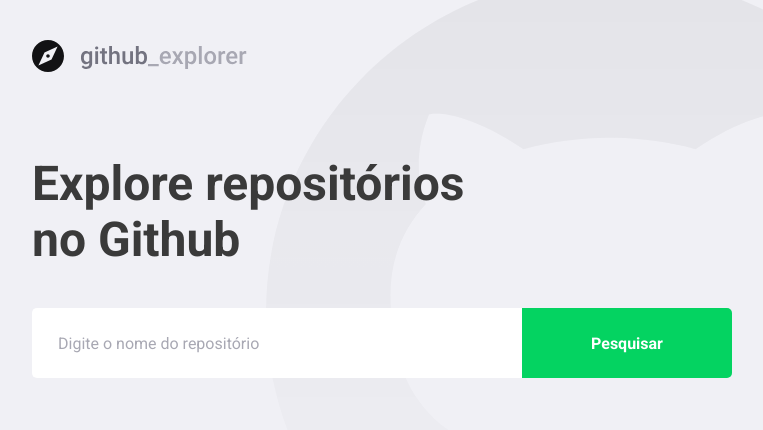
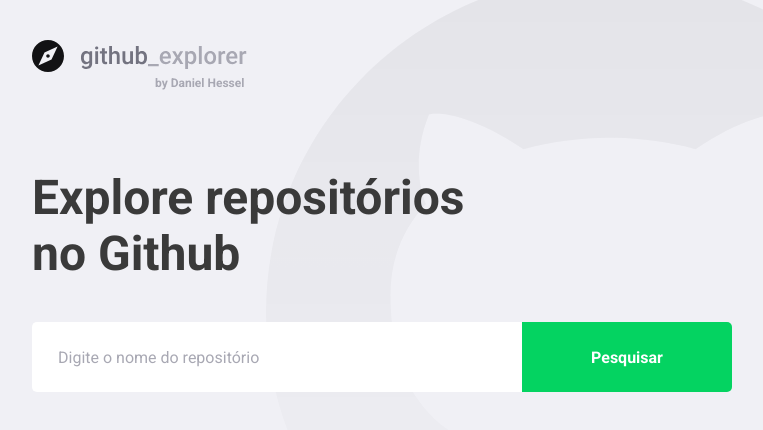
Before and after one commit to daniel21h/github-explorer-gostack-reactjs, a React (Create React App) app: page / in a window 1280 px wide. Shown: the top 430 px of the page, without its empty margins (148-911 px from the left). Built offline with nearby package versions, Linux system fonts and the light colour scheme; the HTML template or start-up script is replaced by a standard one.

Commit message:
finished application

```diff
--- a/src/pages/Dashboard/index.tsx
+++ b/src/pages/Dashboard/index.tsx
@@ -5,7 +5,7 @@
 
 import logoImg from '../../assets/logo.svg';
 
-import { Title, Form, Repositories, Error } from './styles';
+import { Title, Form, Repositories, Error, Owner } from './styles';
 
 interface Repository {
   full_name: string;
@@ -71,6 +71,7 @@
     <>
       {/* Header da aplicação */}
       <img src={logoImg} alt="Github Explorer"/>
+      <Owner>by Daniel Hessel</Owner>
       <Title>Explore repositórios no Github</Title>
 
       {/* Input de pesquisa de repositórios */}
--- a/src/pages/Dashboard/styles.ts
+++ b/src/pages/Dashboard/styles.ts
@@ -15,6 +15,15 @@
   line-height: 56px;
 
   margin-top: 80px;
+`;
+
+export const Owner = styled.p`
+  font-size: 12px;
+  font-weight: bold;
+  color: #a8a8b3;
+  margin-top: 0px;
+  margin-left: 123px;
+
 `;
 
 // Estilizando input de pesquisa + botão
```
Also changed, not shown: 1 other file (tests, documents, lock files or other folders).
